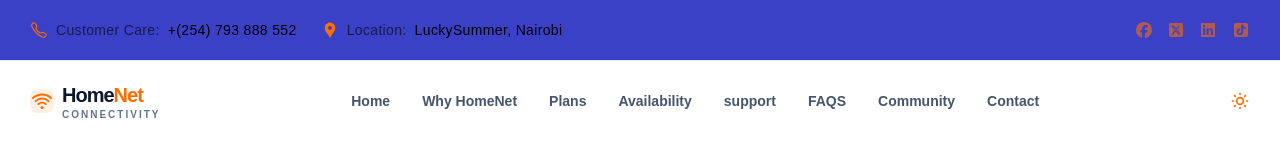
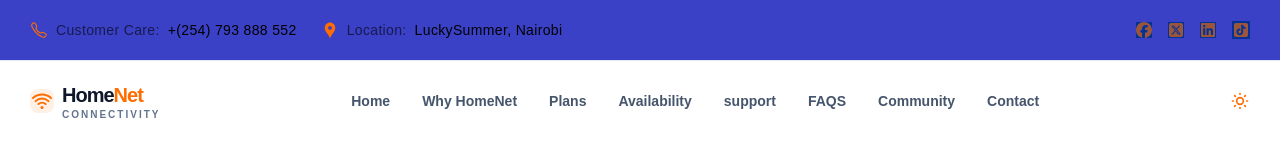
Before and after one commit to wainaina-mwangi/HomeNet, a React (Vite) app: page / in a window 1280 px wide. Shown: the top 141 px of the page. Built offline with nearby package versions, Linux system fonts and the light colour scheme.

Commit message:
added a vercel.json file

```diff
--- a/src/index.css
+++ b/src/index.css
@@ -9,6 +9,28 @@
   --color-brand-white: #ffffff;
   --color-brand-option: #00d4ff;
 }
+
+
+html {
+  scroll-behavior: smooth;
+}
+
+
+*{
+    box-sizing: border-box;
+    padding: 0;
+    margin: 0;
+}
+
+
+
+body {
+  background-color: #f8fafc;
+  background-image: radial-gradient(#e2e8f0 1px, transparent 1px);
+  background-size: 40px 40px;
+ font-family: "Lilita One", sans-serif;
+}
+
 
 .Toastify__toast-container {
   z-index: 9999!important;
@@ -27,23 +49,6 @@
   background-color: #ffffff;
 }
 
-
-
-
-*{
-    box-sizing: border-box;
-    padding: 0;
-    margin: 0;
-}
-
-
-
-body {
-  background-color: #f8fafc;
-  background-image: radial-gradient(#e2e8f0 1px, transparent 1px);
-  background-size: 40px 40px;
- font-family: "Lilita One", sans-serif;
-}
 
 
 
@@ -103,8 +108,9 @@ body {
 }
 
 .social_link li{
-  /* background-color: #033297; */
+  background-color: #033297;
   color: #FF6D00;
+
 
 }
 
--- a/src/pages/Home.jsx
+++ b/src/pages/Home.jsx
@@ -12,7 +12,7 @@ const Home = () => {
     <div className='overflow-hidden'>
      <Hero/>
      <Services/>
-     <About/>
+     <About />
      <WhyProcess/>
      <Plans/>
      <Availability/>
```
Also changed, not shown: vercel.json (added).
